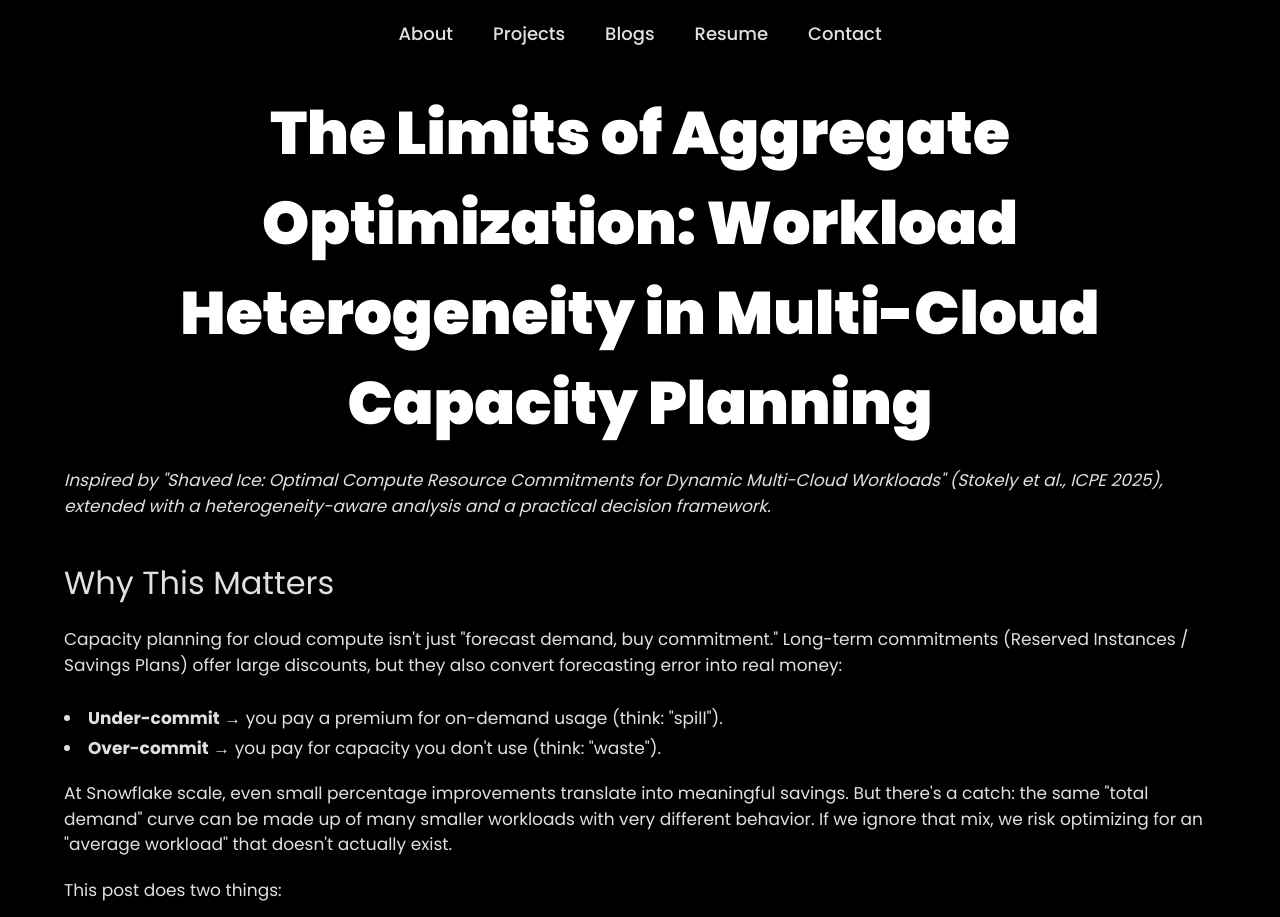
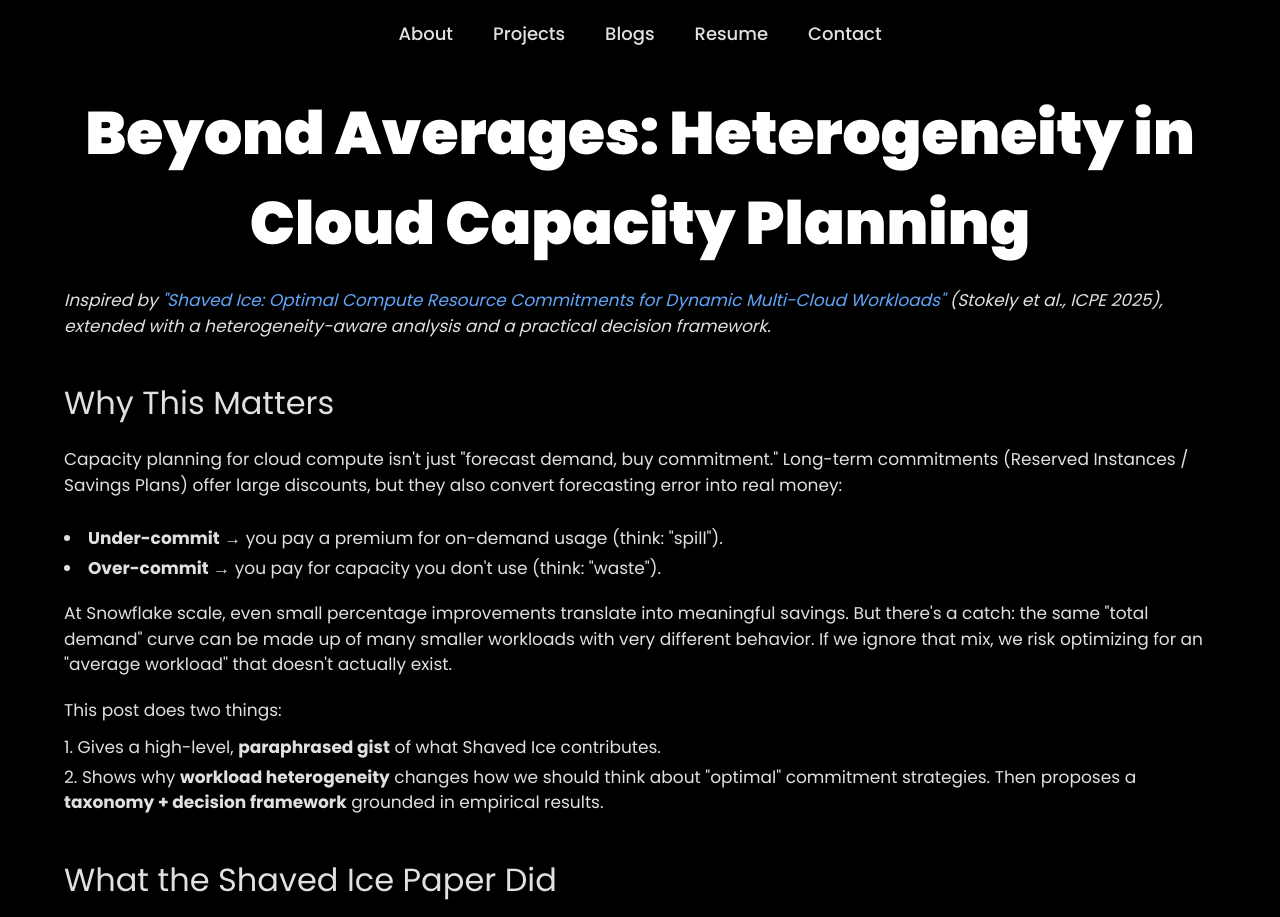
Before and after one commit to Chaitya0623/portfolio, a React (Vite) app: page /blogs/snowflake-workload-heterogeneity in a window 1280 px wide. Shown: the top 917 px of the page. Built offline with nearby package versions, Linux system fonts and the light colour scheme.

Commit message:
Snowflake Blog

```diff
--- a/src/components/blogs/Snowflake.jsx
+++ b/src/components/blogs/Snowflake.jsx
@@ -17,8 +17,7 @@ const SnowflakeBlog = () => {
     <>
       <motion.div variants={textVariant()}>
         <h2 className={`${styles.sectionHeadText} text-center`}>
-          The Limits of Aggregate Optimization: Workload Heterogeneity in
-          Multi-Cloud Capacity Planning
+          Beyond Averages: Heterogeneity in Cloud Capacity Planning
         </h2>
       </motion.div>
 
@@ -27,8 +26,7 @@ const SnowflakeBlog = () => {
           variants={fadeIn("", "", 0.1, 0.1)}
           className="mt-5 text-secondary text-[17px] italic"
         >
-          Inspired by "Shaved Ice: Optimal Compute Resource Commitments for
-          Dynamic Multi-Cloud Workloads" (Stokely et al., ICPE 2025), extended
+          Inspired by <a href="https://dl.acm.org/doi/10.1145/3676151.3719353" target="_blank" rel="noopener noreferrer" className="text-blue-400 hover:underline">"Shaved Ice: Optimal Compute Resource Commitments for Dynamic Multi-Cloud Workloads"</a> (Stokely et al., ICPE 2025), extended
           with a heterogeneity-aware analysis and a practical decision
           framework.
         </motion.p>
@@ -92,7 +90,7 @@ const SnowflakeBlog = () => {
             </li>
             <li>
               Shows why <strong>workload heterogeneity</strong> changes how we
-              should think about "optimal" commitment strategies—then proposes a{" "}
+              should think about "optimal" commitment strategies. Then proposes a{" "}
               <strong>taxonomy + decision framework</strong> grounded in
               empirical results.
             </li>
@@ -106,7 +104,7 @@ const SnowflakeBlog = () => {
           variants={fadeIn("", "", 0.1, 0.1)}
           className="mt-10 text-secondary text-[32px] text-center"
         >
-          What the Shaved Ice Paper Did (Gist, Paraphrased)
+          What the Shaved Ice Paper Did
         </motion.h2>
 
         <motion.p
@@ -770,6 +768,30 @@ const SnowflakeBlog = () => {
           notebook: <code>Workload_Heterogeneity_ICPE.ipynb</code>
         </motion.p>
       </div>
+
+      {/* Co-authors */}
+      <div className="w-full flex flex-col items-start">
+        <motion.h2
+          variants={fadeIn("", "", 0.1, 0.1)}
+          className="mt-10 text-secondary text-[32px] text-center"
+        >
+          Co-authors
+        </motion.h2>
+
+        <motion.p
+          variants={fadeIn("", "", 0.1, 0.1)}
+          className="mt-5 text-secondary text-[17px]"
+        >
+          <strong>Mohammed Raza</strong> - MS in Data Science, University of Pennsylvania
+        </motion.p>
+
+        <motion.p
+          variants={fadeIn("", "", 0.1, 0.1)}
+          className="mt-3 text-secondary text-[17px]"
+        >
+          <strong>Taher Kapadia</strong> - MSE in Robotics, University of Pennsylvania
+        </motion.p>
+      </div>
     </>
   );
 };
--- a/src/constants/index.js
+++ b/src/constants/index.js
@@ -230,7 +230,7 @@ import {
   ];
   const case_studies = [
     {
-      name: "The Limits of Aggregate Optimization: Workload Heterogeneity in Multi-Cloud Capacity Planning",
+      name: "Beyond Averages: Heterogeneity in Cloud Capacity Planning",
       description:
         "Feb 1, 2026 • 18 min read",
       image: snowflake,
```
